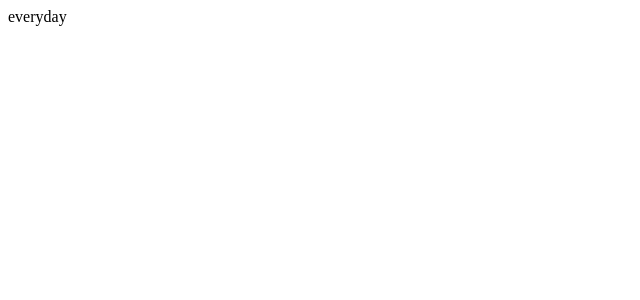
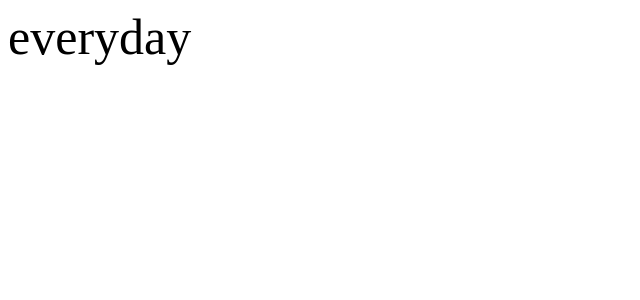
Before and after one commit to soo777/everyday-front, a React (Create React App) app: page / in a window 1280 px wide. Shown: the top 300 px of the page, without its empty margins (0-640 px from the left). Built offline with nearby package versions, Linux system fonts and the light colour scheme.

Commit message:
add sass

```diff
--- a/package.json
+++ b/package.json
@@ -11,6 +11,7 @@
     "@types/react": "^16.9.0",
     "@types/react-dom": "^16.9.0",
     "@types/react-redux": "^7.1.9",
+    "node-sass": "^4.14.1",
     "react": "^16.13.1",
     "react-dom": "^16.13.1",
     "react-redux": "^7.2.1",
--- a/src/App.tsx
+++ b/src/App.tsx
@@ -1,9 +1,12 @@
 import React from 'react';
+import './style/style.scss';
 
 function App() {
   return (
     <>
-      everyday
+      <div className="body">
+        everyday
+      </div>
     </>
   );
 }
--- /dev/null
+++ b/src/style/style.scss
@@ -0,0 +1,4 @@
+.body {
+  display: flex;
+  font-size: 50px;
+}
```
Also changed, not shown: 1 other file (tests, documents, lock files or other folders).
